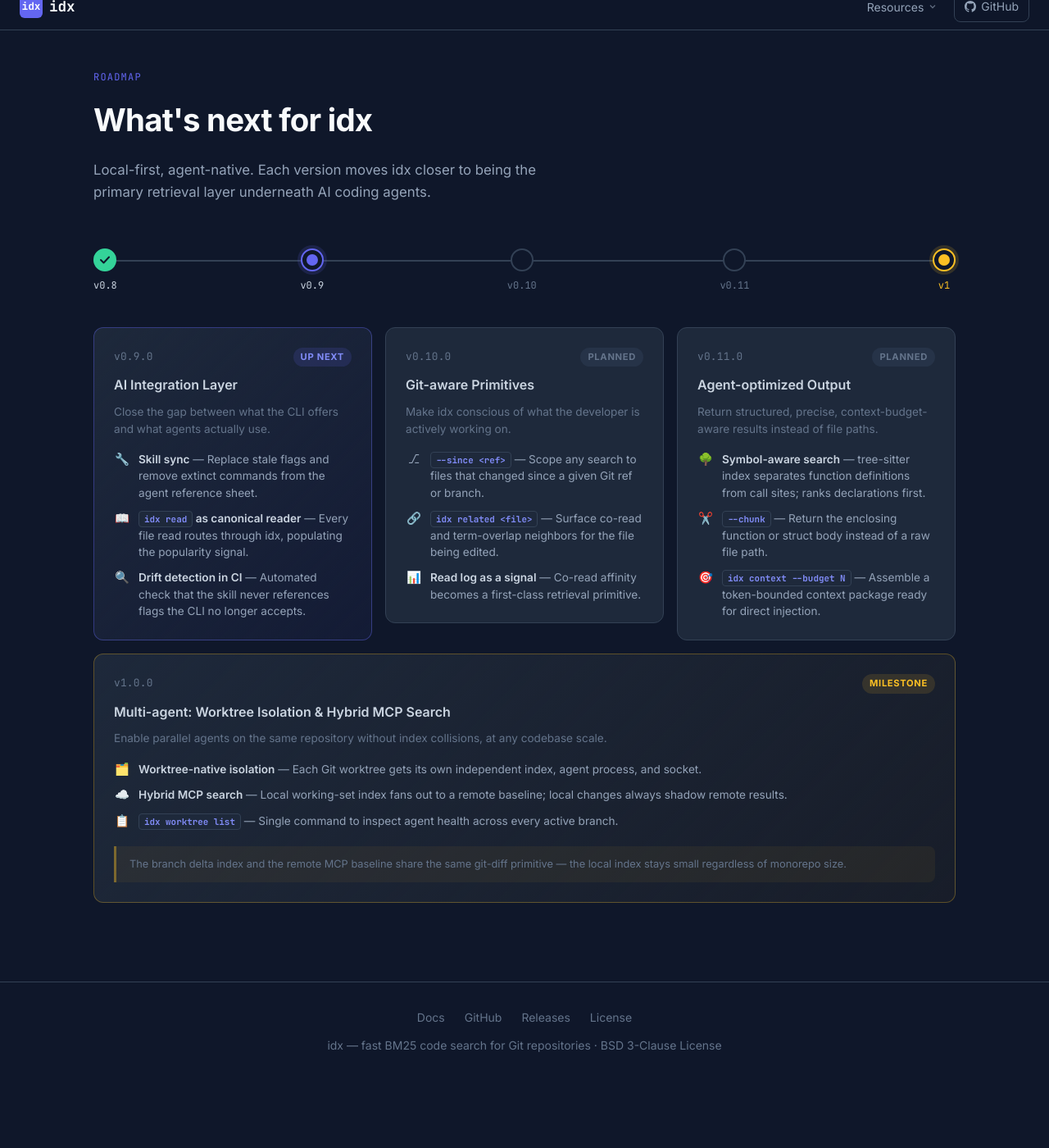
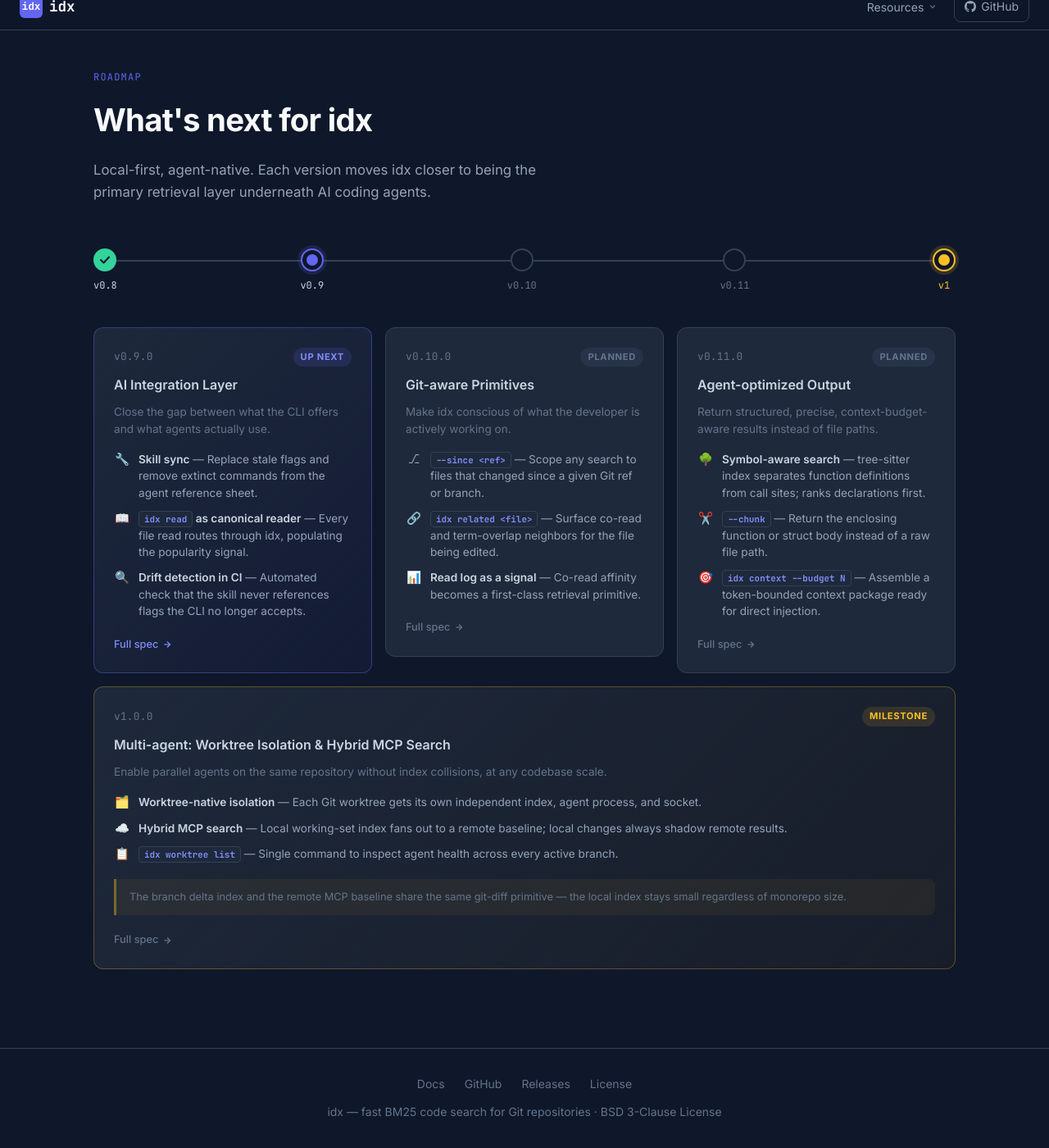
Before and after one commit to eltu/idx-site, a Jekyll site: the page built from roadmap.html, in a window 1280 px wide and 1400 px high, scrolled down 19 px. Shown: the whole window at 82% size. Built offline with Jekyll 4.4.1, drawn with Linux system fonts in a browser that asks for light colours; before the commit the page ends 1338 px from its top, so only the background shows below that.

Commit message:
Add GitHub spec links to roadmap cards

```diff
--- a/_data/roadmap.yml
+++ b/_data/roadmap.yml
@@ -8,6 +8,7 @@
     status: next
     title: "AI Integration Layer"
     theme: "Close the gap between what the CLI offers and what agents actually use."
+    doc_url: "https://github.com/eltu/idx/blob/main/docs/roadmap/v0.9.0.md"
     features:
       - icon: "🔧"
         label: "Skill sync"
@@ -23,6 +24,7 @@
     status: planned
     title: "Git-aware Primitives"
     theme: "Make idx conscious of what the developer is actively working on."
+    doc_url: "https://github.com/eltu/idx/blob/main/docs/roadmap/v0.10.0.md"
     features:
       - icon: "⎇"
         label: "<code>--since &lt;ref&gt;</code>"
@@ -38,6 +40,7 @@
     status: planned
     title: "Agent-optimized Output"
     theme: "Return structured, precise, context-budget-aware results instead of file paths."
+    doc_url: "https://github.com/eltu/idx/blob/main/docs/roadmap/v0.11.0.md"
     features:
       - icon: "🌳"
         label: "Symbol-aware search"
@@ -53,6 +56,7 @@
     status: milestone
     title: "Multi-agent: Worktree Isolation & Hybrid MCP Search"
     theme: "Enable parallel agents on the same repository without index collisions, at any codebase scale."
+    doc_url: "https://github.com/eltu/idx/blob/main/docs/roadmap/v1.0.0.md"
     note: "The branch delta index and the remote MCP baseline share the same git-diff primitive — the local index stays small regardless of monorepo size."
     features:
       - icon: "🗂️"
--- a/assets/css/style.css
+++ b/assets/css/style.css
@@ -1125,6 +1125,23 @@
 .roadmap-features li strong { color: var(--text); font-weight: 600; }
 .roadmap-features li code { font-family: var(--font-mono); font-size: 0.8em; color: var(--secondary); }
 
+.roadmap-doc-link {
+  display: inline-flex;
+  align-items: center;
+  gap: 5px;
+  margin-top: 8px;
+  font-size: 0.8rem;
+  font-weight: 500;
+  color: var(--muted);
+  text-decoration: none;
+  transition: color 0.15s;
+}
+
+.roadmap-doc-link:hover { color: var(--secondary); text-decoration: none; }
+
+.roadmap-card--current .roadmap-doc-link { color: var(--secondary); }
+.roadmap-card--current .roadmap-doc-link:hover { color: var(--text); }
+
 .roadmap-milestone-note {
   margin-top: 8px;
   padding: 12px 16px;
--- a/roadmap.html
+++ b/roadmap.html
@@ -47,6 +47,12 @@
       {% if v.note %}
       <div class="roadmap-milestone-note">{{ v.note }}</div>
       {% endif %}
+      {% if v.doc_url %}
+      <a href="{{ v.doc_url }}" class="roadmap-doc-link" target="_blank" rel="noopener">
+        Full spec
+        <svg width="12" height="12" viewBox="0 0 24 24" fill="none" stroke="currentColor" stroke-width="2.5"><line x1="5" y1="12" x2="19" y2="12"/><polyline points="12 5 19 12 12 19"/></svg>
+      </a>
+      {% endif %}
     </div>
     {% endunless %}
     {% endfor %}
```
